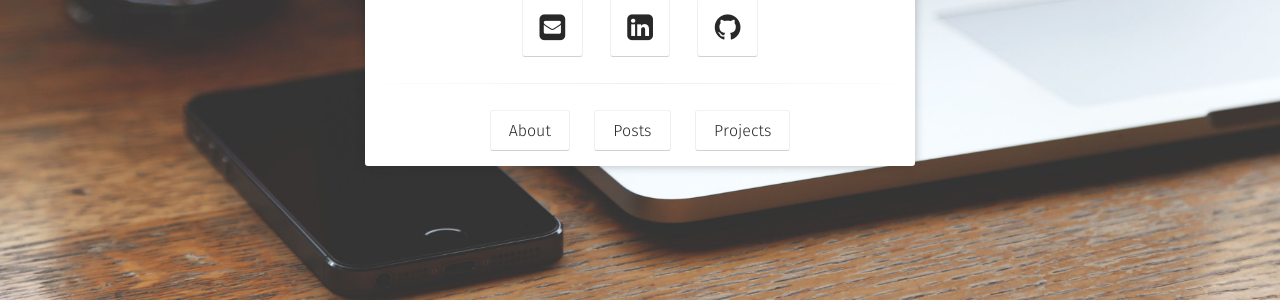
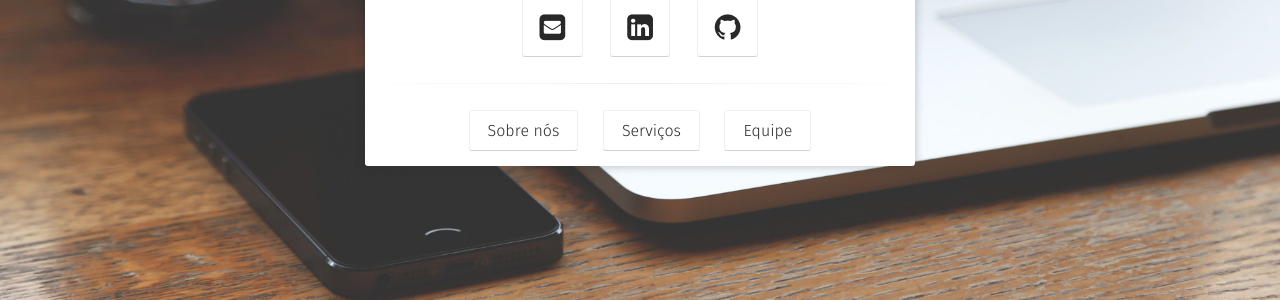
Before and after one commit to arrudaRobson/projeto_integrador, a Jekyll site: the page built from index.html, in a window 1280 px wide. Shown: the part 520-820 px from the top of the page. Built offline with Jekyll 4.4.1, drawn with Linux system fonts in a browser that asks for light colours; some web fonts are replaced.

Commit message:
Changes botton links and path names

```diff
--- a/_layouts/home.html
+++ b/_layouts/home.html
@@ -33,13 +33,13 @@ layout: compress
                   <hr class="hr-line">
                   <h3 class="title">
                          <a class="btn zoombtn" href="{{ site.url }}/about">
-                         About
+                         Sobre nós
                          </a>
-                         <a class="btn zoombtn" href="{{ site.url }}/posts">
-                         Posts
+                         <a class="btn zoombtn" href="{{ site.url }}/services">
+                         Serviços
                          </a>
-                         <a class="btn zoombtn" href="{{ site.url }}/projects">
-                         Projects
+                         <a class="btn zoombtn" href="{{ site.url }}/squad">
+                         Equipe
                          </a>
                  </h3>
             </div>
```
Also changed, not shown: services/index.md (renamed from posts/index.md).
